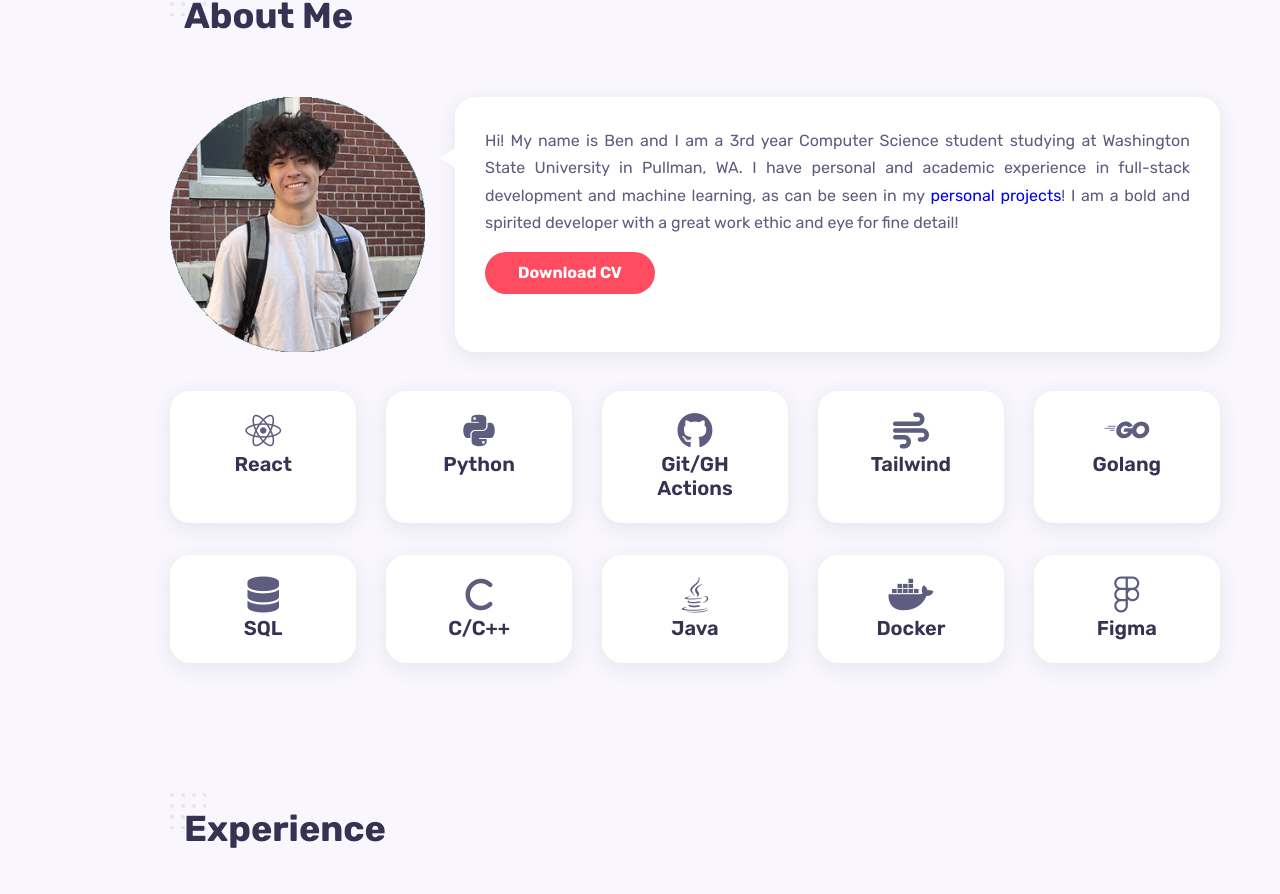
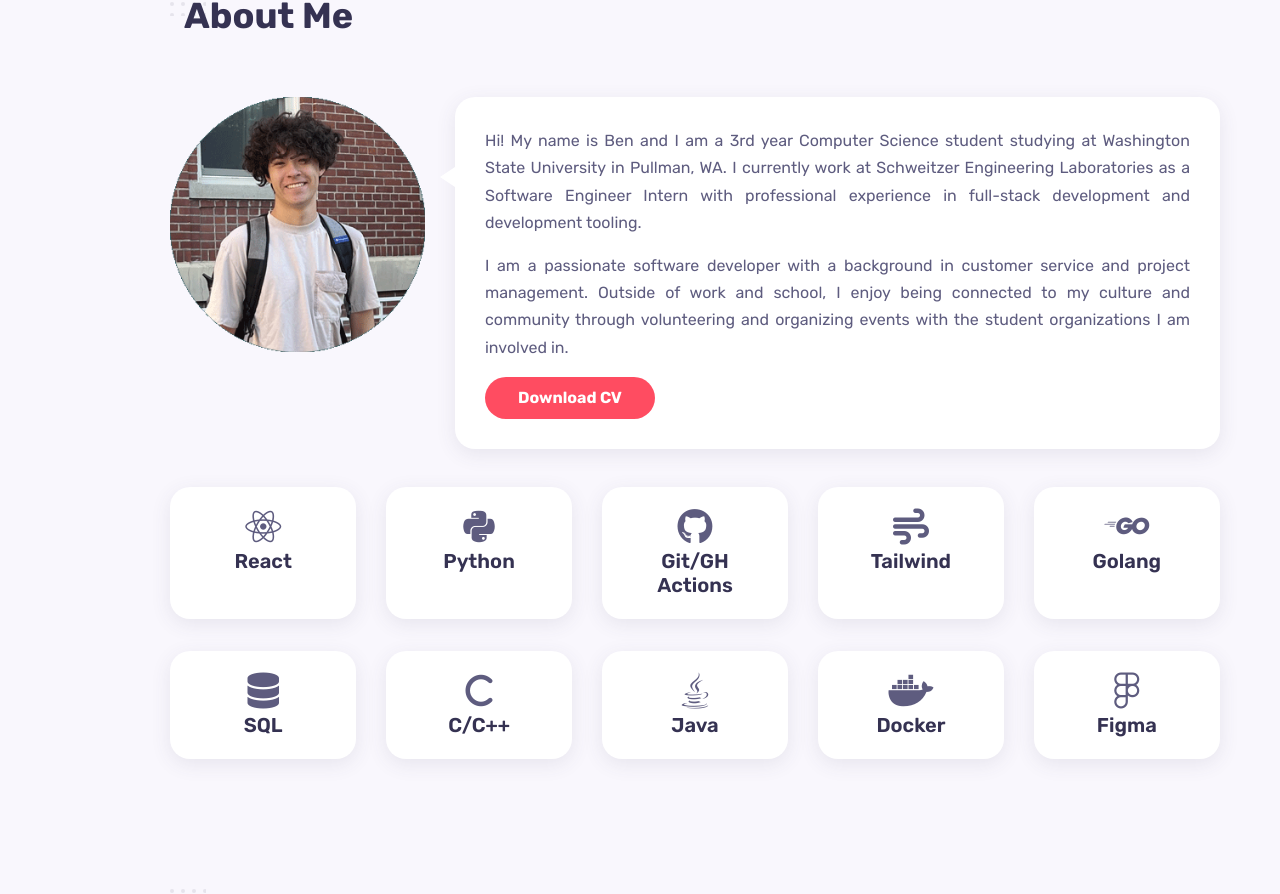
Before and after one commit to b-kat-metzger/Portfolio, a React (Vite) app: page / in a window 1280 px wide. Shown: the part 918-1812 px from the top of the page. Built offline with nearby package versions, Linux system fonts and the light colour scheme.

Commit message:
Update about section

```diff
--- a/src/components/about/About.jsx
+++ b/src/components/about/About.jsx
@@ -8,14 +8,17 @@ const About = () => {
       <h2 className="section__title">About Me</h2>
 
       <div className="about__container grid">
-        <img src={AboutImg} alt="" className="about__img" />
+        <img src={AboutImg} alt="Site author smiling in a close-up photo." className="about__img" />
 
         <div className="about__data grid">
           <div className="about__info">
             <p className="about__description">
               Hi! My name is Ben and I am a 3rd year Computer Science student studying at Washington State University in Pullman, WA.
-              I have personal and academic experience in full-stack development and machine learning, as can be seen in my <a href="#portfolio">personal projects</a>!
-              I am a bold and spirited developer with a great work ethic and eye for fine detail!
+              I currently work at Schweitzer Engineering Laboratories as a Software Engineer Intern with professional experience in full-stack development and development tooling.
+            </p>
+            <p className="about__description">
+              I am a passionate software developer with a background in customer service and project management.
+              Outside of work and school, I enjoy being connected to my culture and community through volunteering and organizing events with the student organizations I am involved in.
             </p>
             <a href="src\assets\Metzger-Ben__Resume.pdf" className="btn" download>Download CV</a>
           </div>
```
